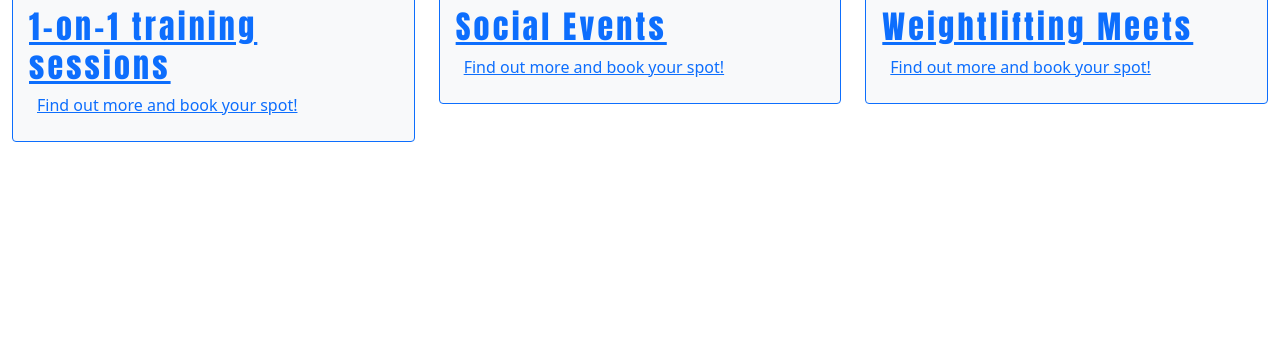
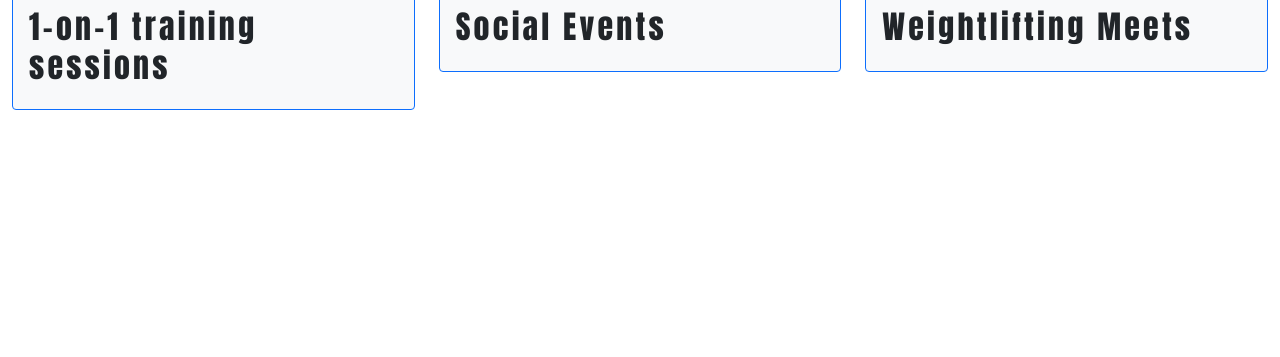
Before and after one commit to Dante-Cadiz/room4improvement, a Django app: page / in a window 1280 px wide. Shown: the part 187-544 px from the top of the page. Run offline with Django 3.2, Linux system fonts and the light colour scheme; data comes from the database, SQL or seed files in the repository; some libraries are stand-ins or nearby versions.

Commit message:
Remove href from anchor tag to allow rendering of index page

```diff
--- a/roomforimprovement/settings.py
+++ b/roomforimprovement/settings.py
@@ -13,6 +13,7 @@ https://docs.djangoproject.com/en/3.2/ref/settings/
 from pathlib import Path
 import os
 import sys
+import dj_database_url
 
 # Build paths inside the project like this: BASE_DIR / 'subdir'.
 BASE_DIR = Path(__file__).resolve().parent.parent
--- a/templates/index.html
+++ b/templates/index.html
@@ -11,13 +11,10 @@
                      <div class="image-container">
                         <img class="card-img-top" alt="Featured image for gym event">
                      </div>
-                     <a href="{% url 'category' category.slug %}">
+                     <a>
                         <h2 class="card-title my-2">{{ category.name }}</h2>
                      </a>
                      <!-- calendar would go here maybe -->
-                     <a href="{% url 'event' event.slug %}">
-                        <p class="card-text m-2">Find out more and book your spot!</p>
-                     </a>
                   </div>
                </div>
             </div>
```
